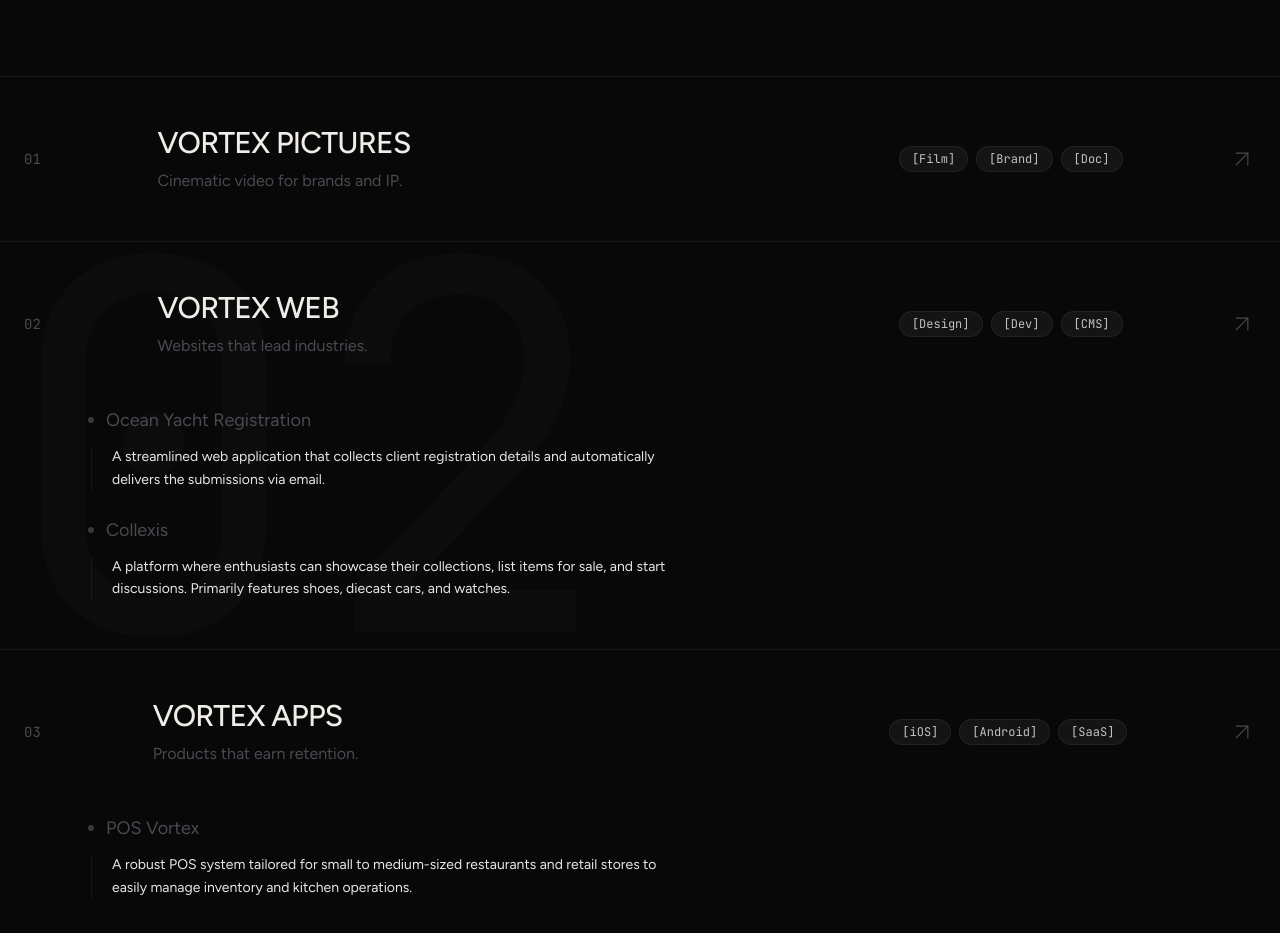
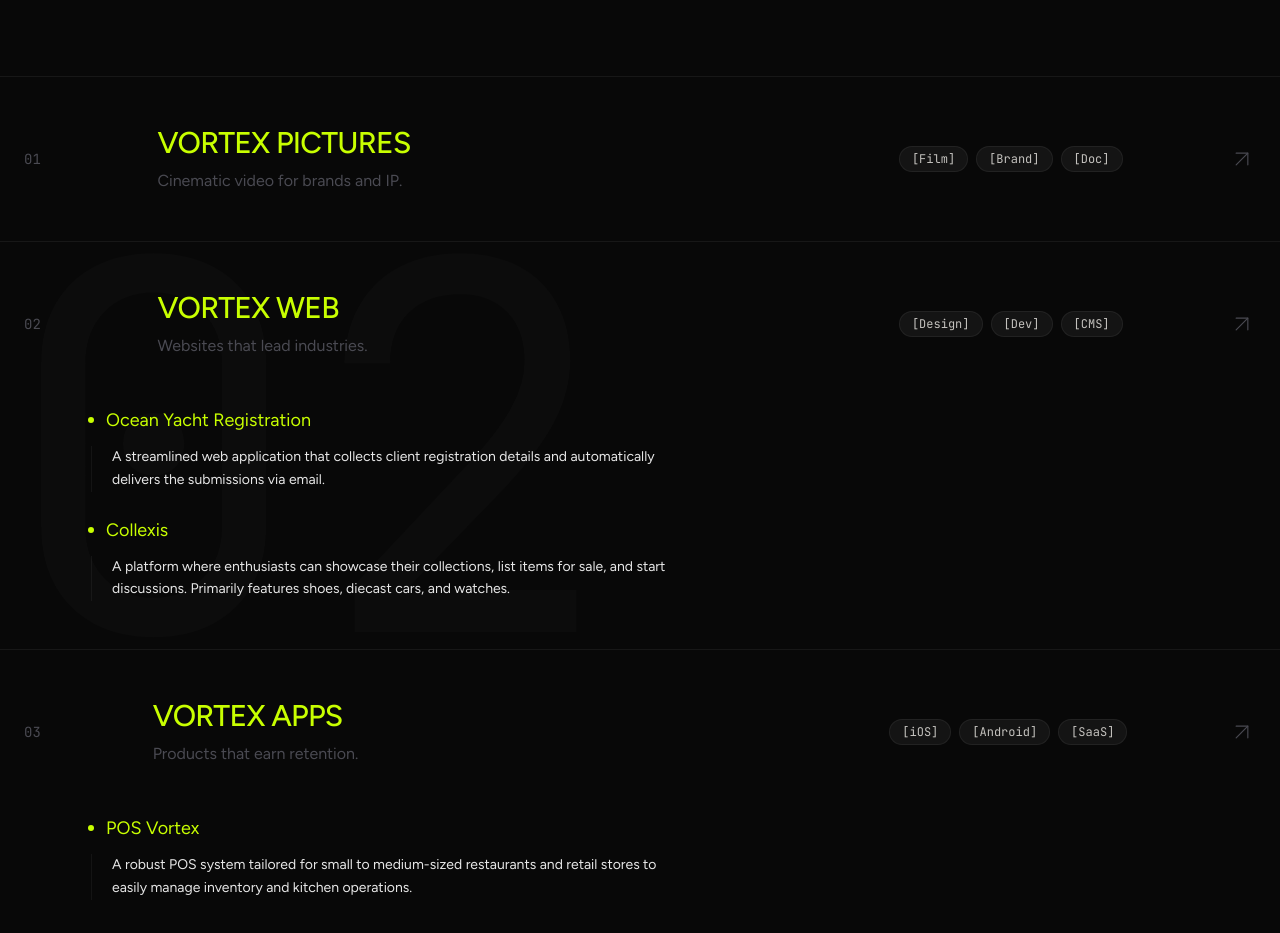
Before and after one commit to sohaib2good-source/vortexlabs, a React (Vite) app: page / in a window 1280 px wide. Shown: the part 980-1913 px from the top of the page. Built offline with nearby package versions, Linux system fonts and the light colour scheme.

Commit message:
Change headings and project links to green by default

```diff
--- a/src/App.tsx
+++ b/src/App.tsx
@@ -278,7 +278,7 @@ export default function App() {
 
                       {/* Name & Desc */}
                       <div className="flex-1 max-w-2xl">
-                        <h3 className="font-sans text-2xl md:text-3xl font-medium tracking-tight mb-2 group-hover:text-primary transition-colors">{v.name}</h3>
+                        <h3 className="font-sans text-2xl md:text-3xl font-medium tracking-tight mb-2 text-primary transition-colors">{v.name}</h3>
                         <p className="text-muted-foreground">{v.desc}</p>
                       </div>
 
@@ -306,9 +306,9 @@ export default function App() {
                               href={proj.url}
                               target="_blank"
                               rel="noopener noreferrer"
-                              className="font-sans text-lg text-muted-foreground hover:text-foreground transition-colors flex items-center gap-3 w-fit group/link"
+                              className="font-sans text-lg text-primary hover:text-primary/80 transition-colors flex items-center gap-3 w-fit group/link"
                             >
-                              <span className="w-1.5 h-1.5 bg-white/20 rounded-full group-hover/link:bg-primary group-hover/link:scale-125 transition-all"></span>
+                              <span className="w-1.5 h-1.5 bg-primary rounded-full group-hover/link:scale-125 transition-all"></span>
                               {proj.name}
                             </a>
                             {proj.desc && (
```
